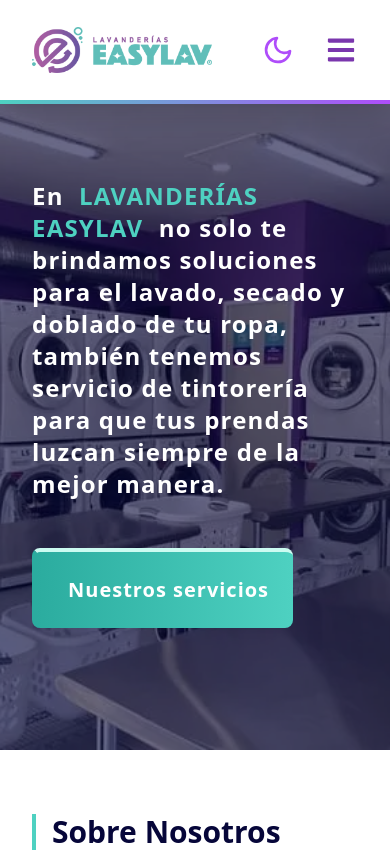
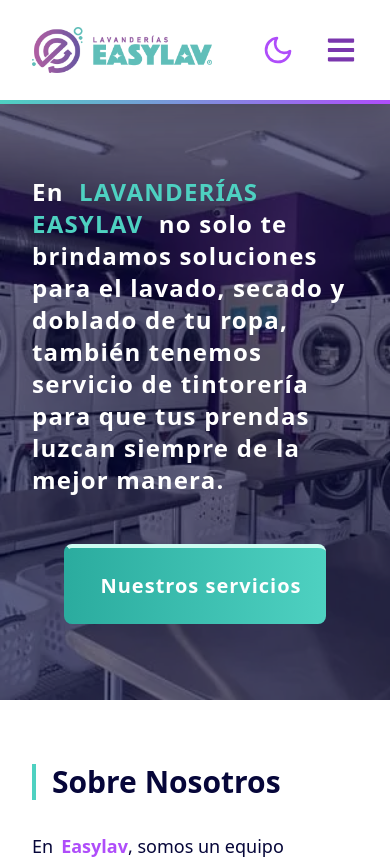
Before and after one commit to dspwebstudiomx/easylav-react, a React (Vite) app: page / in a window 390 px wide. Shown: the top 859 px of the page. Built offline with nearby package versions, Linux system fonts and the light colour scheme.

Commit message:
"Updated styles and layout for various components, including BackgroundCard, HomeLayout, PageLayoutPlaces, NavLinksTablet, and HeroInicio, and adjusted constants in constants.js."

```diff
--- a/src/components/cards/BackgroundCard.jsx
+++ b/src/components/cards/BackgroundCard.jsx
@@ -22,7 +22,7 @@ const BackgroundCard = ({ id, title, image, href, rounded }) => {
         image_1024={image}
         image_1200={image}
         image_1920={image}
-        height='h-auto xl:h-[240px] grid place-items-center'
+        height='h-[180px] xl:h-[240px] grid place-items-center'
         opacity='opacity-30 hover:opacity-40'
         backgroundColor='bg-dark'
         rounded={rounded}
--- a/src/components/layout/HomeLayout.jsx
+++ b/src/components/layout/HomeLayout.jsx
@@ -4,7 +4,7 @@ import PropTypes from 'prop-types';
 export default function MainLayout({ children }) {
 
   const classes = {
-    main: 'mt-[100px] sm:mt-[60px]'
+    main: 'mt-[100px] sm:mt-[60px] lg:mt-[100px]'
   }
 
   return (
--- a/src/components/layout/PageLayoutPlaces.jsx
+++ b/src/components/layout/PageLayoutPlaces.jsx
@@ -28,7 +28,7 @@ const PageLayoutPlaces = ({ city, image_576, image_1024, image_1200, image_1920
           image_1024={image_1024}
           image_1200={image_1200}
           image_1920={image_1920}
-          height='h-[180px] sm:h-[300px] '
+          height='h-[210px] sm:h-[300px] '
           opacity='opacity-50 hover:opacity-60'
           backgroundColor='bg-dark'
         >
--- a/src/components/templates/Header/navbar/components/NavLinksTablet.jsx
+++ b/src/components/templates/Header/navbar/components/NavLinksTablet.jsx
@@ -15,7 +15,7 @@ const NavLinksTablet = () => {
             scroll={scrollWithOffset}
             key={navlink.id}
             id={`link-${navlink.linkId}`}
-            className="xl:text-md navlink text-base font-bold uppercase text-light hover:text-secondary_light"
+            className="xl:text-md navlink text-sm font-bold uppercase text-light hover:text-secondary_light"
             to={navlink.href}
           >
             {navlink.name}
@@ -27,7 +27,7 @@ const NavLinksTablet = () => {
           <NavLink
             key={navlink.id}
             id={`link-${navlink.linkId}`}
-            className="xl:text-md navlink text-base font-bold uppercase text-light hover:text-secondary_light"
+            className="xl:text-md navlink text-sm font-bold uppercase text-light hover:text-secondary_light"
             to={navlink.href}
           >
             {navlink.name}
--- a/src/constants/constants.js
+++ b/src/constants/constants.js
@@ -182,7 +182,7 @@ export const BUTTON_SECONDARY_UI = {
 
 // Hero Inicio
 export const HEROINICIO_UI = {
-  HEIGHT: "h-[650px] lg:h-[600px]",
+  HEIGHT: "h-[600px] sm:h-[100vh] md:h-[40vh] lg:h-[70vh] 2xl:h-[75vh]",
   THEME: "dark",
   BACKGROUND: {
     OPACITY: "opacity-90",
--- a/src/pages/inicio/components/HeroInicio.jsx
+++ b/src/pages/inicio/components/HeroInicio.jsx
@@ -16,7 +16,7 @@ const HeroInicio = () => {
   }
   return (
     <section id='inicio' className={`relative overflow-hidden w-full ${HEROINICIO_UI.HEIGHT}`}>
-      <Swiper Swiper
+      <Swiper
         modules={[Autoplay]}
         spaceBetween={0}
         slidesPerView={1}
@@ -42,9 +42,9 @@ const HeroInicio = () => {
         </SwiperSlide>
       </Swiper>
       <div className={`absolute inset-0 z-10 w-full bg-dark opacity-60 left-0 ${HEROINICIO_UI.HEIGHT}`}></div>
-      <div className={`absolute inset-0 top-0 z-20 p-8 py-20 sm:p-20 ${HEROINICIO_UI.HEIGHT}`}>
+      <div className={`absolute inset-0 top-0 z-20 p-8 py-20 sm:p-20 ${HEROINICIO_UI.HEIGHT} w-full flex items-center`}>
         <Container>
-          <div className='w-full sm:w-2/3 flex flex-col gap-12 items-start justify-center'>
+          <div className='w-full xl:w-2/3 flex flex-col gap-12 items-center sm:items-start justify-center'>
             <h1 className={styles.title}>En <span className='mx-2 text-primary'>LAVANDERÍAS EASYLAV</span> no solo te brindamos soluciones para el lavado, secado y doblado de tu ropa, también tenemos servicio de tintorería para que tus prendas luzcan siempre de la mejor manera. </h1>
             <p className={styles.paragraph}>Lorem ipsum dolor, sit amet consectetur adipisicing elit. Temporibus in architecto, quibusdam earum placeat officiis ea molestias esse consequuntur aliquam culpa tempora ut dolorum nisi quaerat autem quisquam. Asperiores temporibus adipisci fugiat et sed incidunt maiores magnam iste voluptate sunt.</p>
             <ButtonContainer position={'items-center'}>
```
